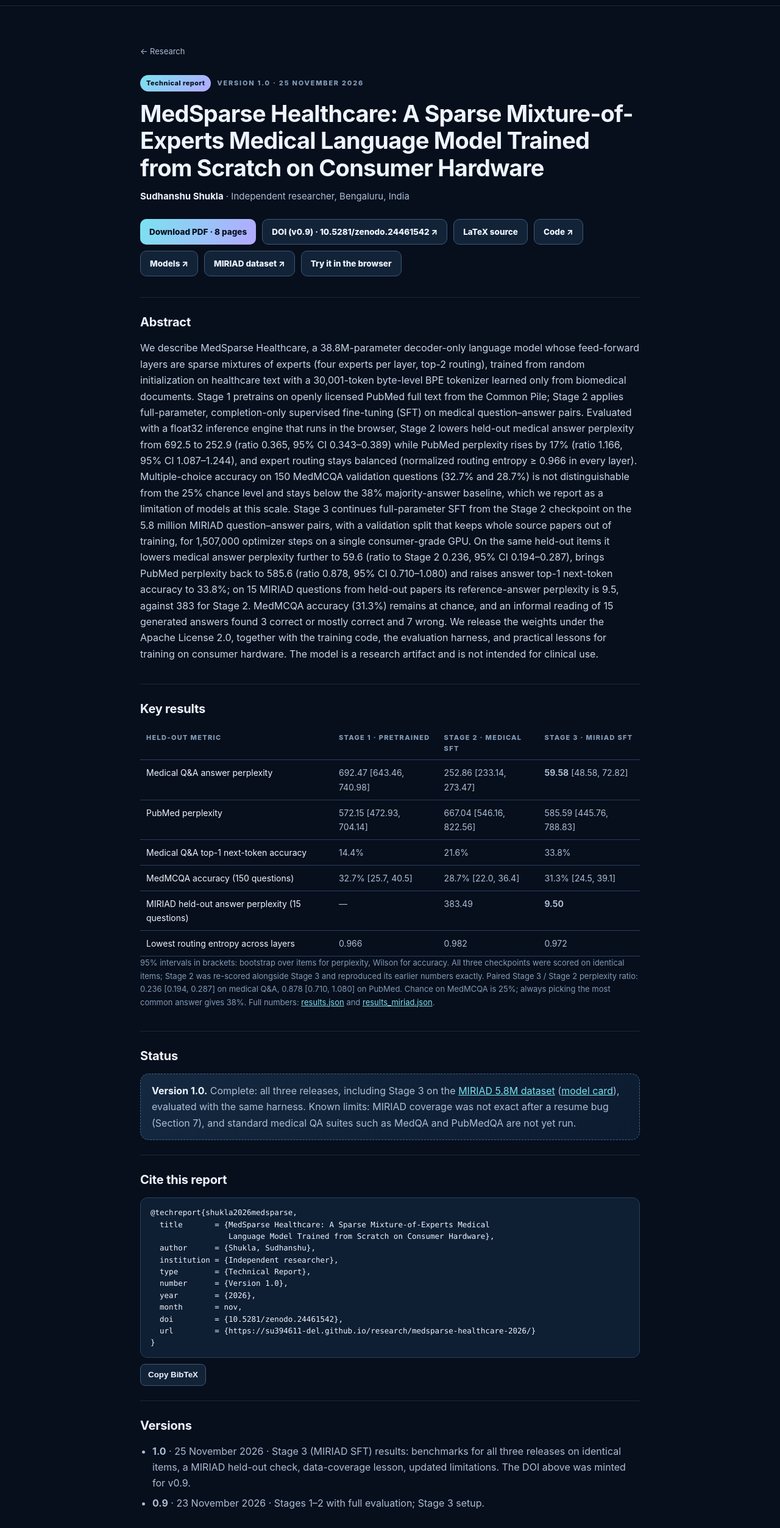
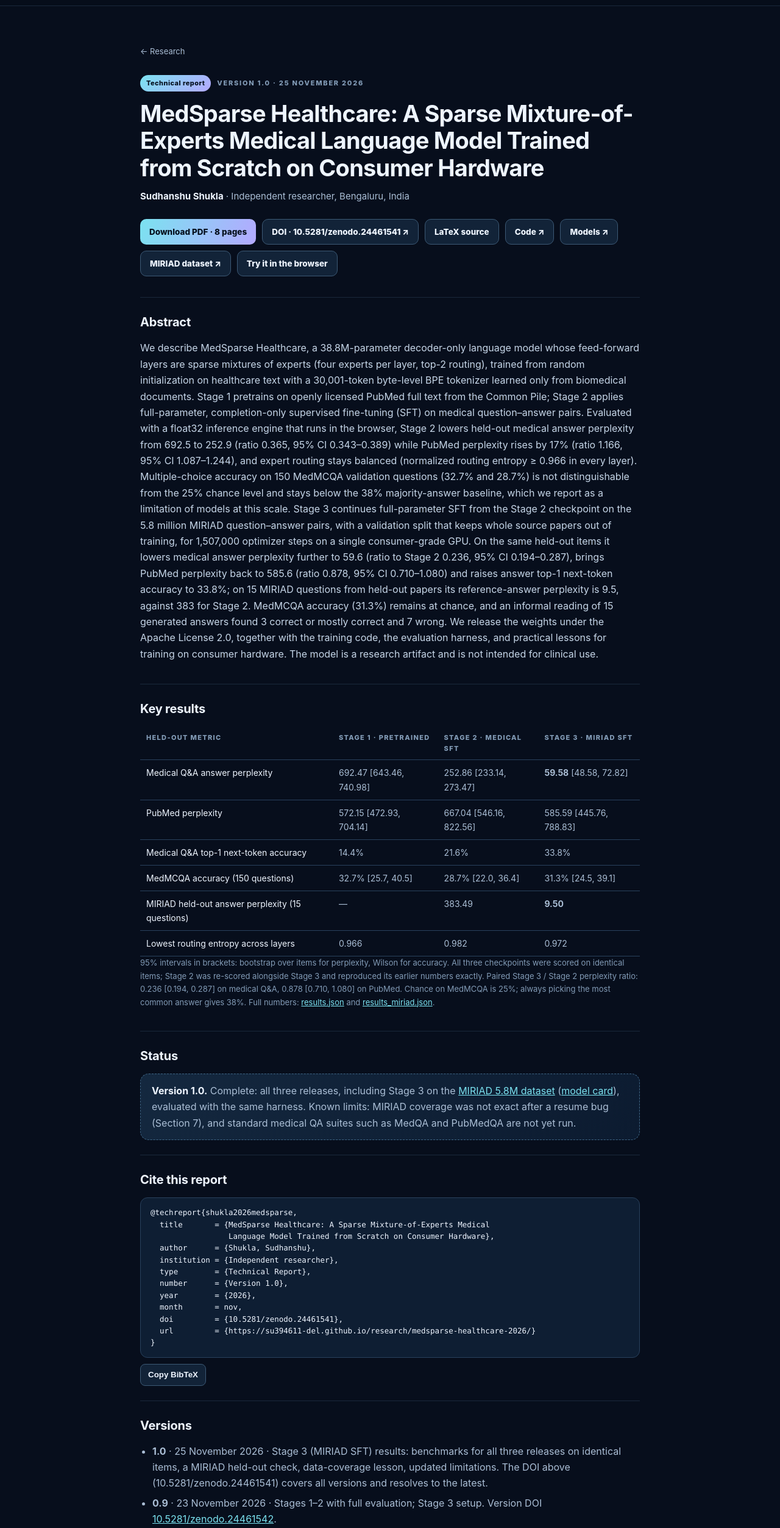
Before and after one commit to su394611-del/su394611-del.github.io, a plain HTML site: page research/medsparse-healthcare-2026/index.html in a window 1280 px wide. Shown: the part 55-2560 px from the top of the page at 61% size. Drawn offline with Linux system fonts and the light colour scheme.

Commit message:
Cite the Zenodo concept DOI, which always resolves to the latest version
10.5281/zenodo.24461541 covers every version of the technical report and
resolves to the newest one, so links and citations stay current when
v1.0 is published on Zenodo. The v0.9-specific DOI (24461542) is kept in
the report page's version history.

Co-Authored-By: Claude Opus 5.5 <noreply@anthropic.com>
Claude-Session: https://claude.ai/code/session_01A4uoDQj5CnPb6eh4cfFYJN

```diff
--- a/research/medsparse-healthcare-2026/index.html
+++ b/research/medsparse-healthcare-2026/index.html
@@ -16,7 +16,7 @@
 <meta content="2026/11/23" name="citation_online_date"/>
 <meta content="Independent researcher" name="citation_technical_report_institution"/>
 <meta content="Version 1.0" name="citation_technical_report_number"/>
-<meta content="10.5281/zenodo.24461542" name="citation_doi"/>
+<meta content="10.5281/zenodo.24461541" name="citation_doi"/>
 <meta content="en" name="citation_language"/>
 <meta content="https://su394611-del.github.io/research/medsparse-healthcare-2026/medsparse-healthcare-technical-report.pdf" name="citation_pdf_url"/>
 <meta content="https://su394611-del.github.io/research/medsparse-healthcare-2026/" name="citation_abstract_html_url"/>
@@ -26,7 +26,7 @@
 <meta content="A 38.8M-parameter sparse Mixture-of-Experts medical language model trained from scratch: architecture, data, training and held-out evaluation." property="og:description"/>
 <meta content="https://su394611-del.github.io/research/medsparse-healthcare-2026/" property="og:url"/>
 <link href="/assets/favicon.svg" rel="icon" type="image/svg+xml"/>
-<script type="application/ld+json">{"@context":"https://schema.org","@type":"ScholarlyArticle","headline":"MedSparse Healthcare: A Sparse Mixture-of-Experts Medical Language Model Trained from Scratch on Consumer Hardware","name":"MedSparse Healthcare: A Sparse Mixture-of-Experts Medical Language Model Trained from Scratch on Consumer Hardware","author":{"@type":"Person","name":"Sudhanshu Shukla","url":"https://su394611-del.github.io/"},"datePublished":"2026-11-23","dateModified":"2026-11-25","version":"1.0","identifier":{"@type":"PropertyValue","propertyID":"DOI","value":"10.5281/zenodo.24461542"},"sameAs":"https://doi.org/10.5281/zenodo.24461542","inLanguage":"en","url":"https://su394611-del.github.io/research/medsparse-healthcare-2026/","encoding":{"@type":"MediaObject","encodingFormat":"application/pdf","contentUrl":"https://su394611-del.github.io/research/medsparse-healthcare-2026/medsparse-healthcare-technical-report.pdf"},"keywords":"mixture of experts, medical language model, pretraining from scratch, supervised fine-tuning, MIRIAD, MedMCQA","license":"https://www.apache.org/licenses/LICENSE-2.0","isBasedOn":["https://huggingface.co/sudhanshu42844/medsparse-healthcare-pretrained-from-scratch","https://huggingface.co/sudhanshu42844/medsparse-healthcare-medical-sft","https://huggingface.co/sudhanshu42844/medsparse-healthcare-miriad-sft","https://huggingface.co/datasets/miriad/miriad-5.8M"]}</script>
+<script type="application/ld+json">{"@context":"https://schema.org","@type":"ScholarlyArticle","headline":"MedSparse Healthcare: A Sparse Mixture-of-Experts Medical Language Model Trained from Scratch on Consumer Hardware","name":"MedSparse Healthcare: A Sparse Mixture-of-Experts Medical Language Model Trained from Scratch on Consumer Hardware","author":{"@type":"Person","name":"Sudhanshu Shukla","url":"https://su394611-del.github.io/"},"datePublished":"2026-11-23","dateModified":"2026-11-25","version":"1.0","identifier":{"@type":"PropertyValue","propertyID":"DOI","value":"10.5281/zenodo.24461541"},"sameAs":"https://doi.org/10.5281/zenodo.24461541","inLanguage":"en","url":"https://su394611-del.github.io/research/medsparse-healthcare-2026/","encoding":{"@type":"MediaObject","encodingFormat":"application/pdf","contentUrl":"https://su394611-del.github.io/research/medsparse-healthcare-2026/medsparse-healthcare-technical-report.pdf"},"keywords":"mixture of experts, medical language model, pretraining from scratch, supervised fine-tuning, MIRIAD, MedMCQA","license":"https://www.apache.org/licenses/LICENSE-2.0","isBasedOn":["https://huggingface.co/sudhanshu42844/medsparse-healthcare-pretrained-from-scratch","https://huggingface.co/sudhanshu42844/medsparse-healthcare-medical-sft","https://huggingface.co/sudhanshu42844/medsparse-healthcare-miriad-sft","https://huggingface.co/datasets/miriad/miriad-5.8M"]}</script>
 <script src="/assets/embed-mode.js"></script>
 <link rel="stylesheet" href="page.css">
 <!-- ailab:head:start --><script defer src="/assets/vue-3.5.13.global.prod.js"></script><link rel="stylesheet" href="/assets/ailab-chrome.css?v=20261125-invite1"><script src="/assets/ailab-chrome.js?v=20261125-invite1" defer></script><script defer src="/assets/privacy.js?v=20261124-consent2"></script><!-- ailab:head:end -->
@@ -40,7 +40,7 @@
   <p class="byline"><strong>Sudhanshu Shukla</strong> · Independent researcher, Bengaluru, India</p>
   <div class="actions">
     <a class="btn btn-primary" href="medsparse-healthcare-technical-report.pdf">Download PDF · 8 pages</a>
-    <a class="btn btn-outline" href="https://doi.org/10.5281/zenodo.24461542" rel="noopener noreferrer" target="_blank">DOI (v0.9) · 10.5281/zenodo.24461542 ↗</a>
+    <a class="btn btn-outline" href="https://doi.org/10.5281/zenodo.24461541" rel="noopener noreferrer" target="_blank">DOI · 10.5281/zenodo.24461541 ↗</a>
     <a class="btn btn-outline" href="medsparse-healthcare-technical-report.tex">LaTeX source</a>
     <a class="btn btn-outline" href="https://github.com/su394611-del/MedSparse-Healthcare-LLM-From-Scratch" rel="noopener noreferrer" target="_blank">Code ↗</a>
     <a class="btn btn-outline" href="https://huggingface.co/sudhanshu42844" rel="noopener noreferrer" target="_blank">Models ↗</a>
@@ -87,7 +87,7 @@
   number      = {Version 1.0},
   year        = {2026},
   month       = nov,
-  doi         = {10.5281/zenodo.24461542},
+  doi         = {10.5281/zenodo.24461541},
   url         = {https://su394611-del.github.io/research/medsparse-healthcare-2026/}
 }</pre>
     <button class="copy" id="copy-bibtex" type="button">Copy BibTeX</button>
@@ -95,7 +95,7 @@
 
   <section aria-labelledby="versions">
     <h2 id="versions">Versions</h2>
-    <ul><li><strong>1.0</strong> · 25 November 2026 · Stage 3 (MIRIAD SFT) results: benchmarks for all three releases on identical items, a MIRIAD held-out check, data-coverage lesson, updated limitations. The DOI above was minted for v0.9.</li><li><strong>0.9</strong> · 23 November 2026 · Stages 1–2 with full evaluation; Stage 3 setup.</li></ul>
+    <ul><li><strong>1.0</strong> · 25 November 2026 · Stage 3 (MIRIAD SFT) results: benchmarks for all three releases on identical items, a MIRIAD held-out check, data-coverage lesson, updated limitations. The DOI above (10.5281/zenodo.24461541) covers all versions and resolves to the latest.</li><li><strong>0.9</strong> · 23 November 2026 · Stages 1–2 with full evaluation; Stage 3 setup. Version DOI <a href="https://doi.org/10.5281/zenodo.24461542" rel="noopener noreferrer" target="_blank">10.5281/zenodo.24461542</a>.</li></ul>
   </section>
 
   <section aria-labelledby="use">
```
Also changed, not shown: research/embed/index.html (+1 -1 lines), 1 other file.
